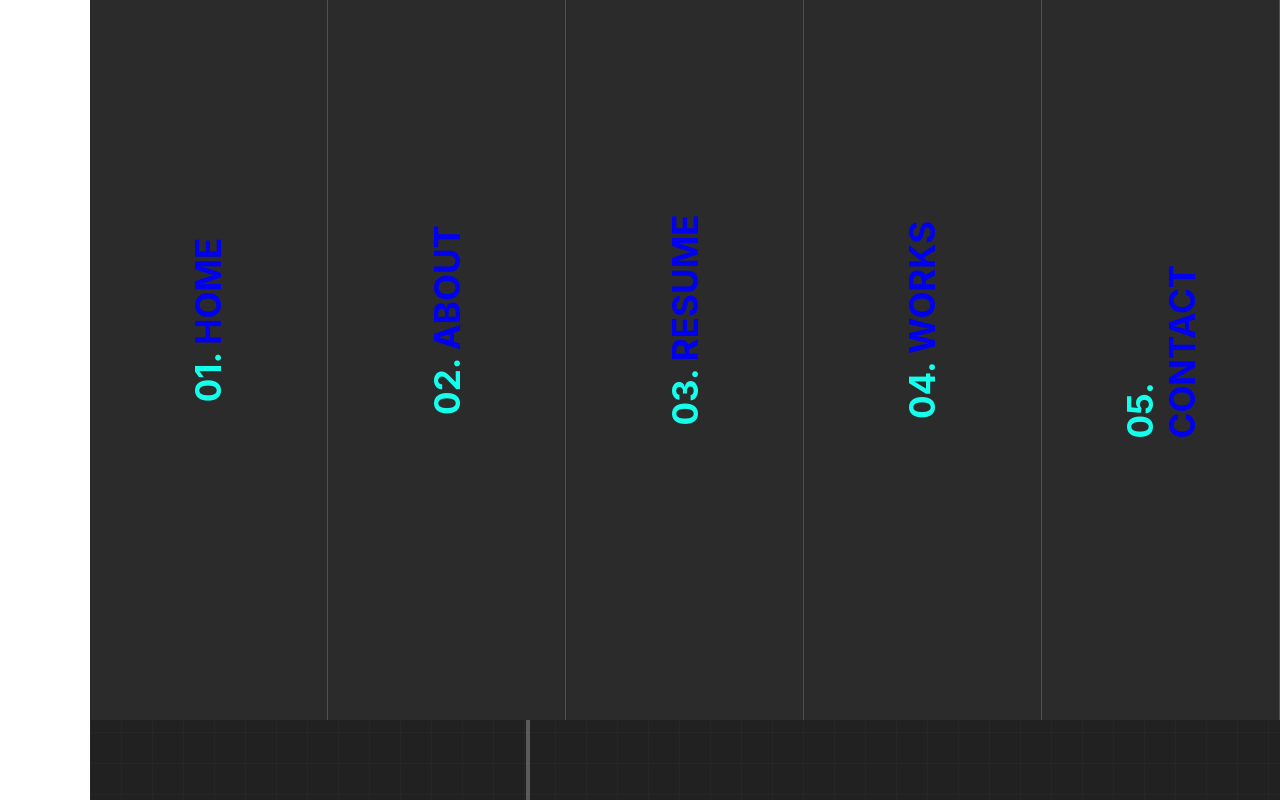
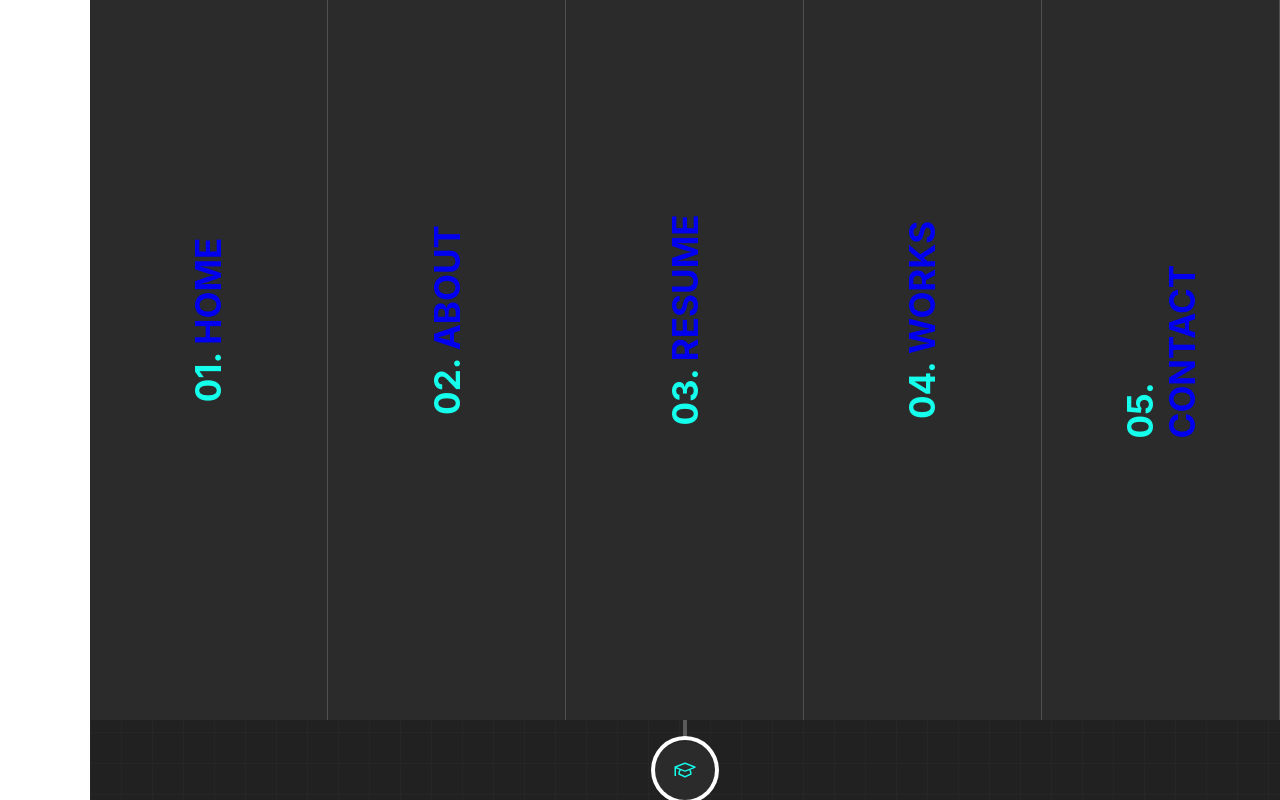
Before and after one commit to tomasleggire/tomasleggire, a React (Create React App) app: page /resume in a window 1280 px wide. Shown: the part 880-1680 px from the top of the page. Built offline with nearby package versions, Linux system fonts and the light colour scheme.

Commit message:
timeline y resume terminado

```diff
--- a/src/containers/Resume.js
+++ b/src/containers/Resume.js
@@ -151,10 +151,12 @@ export default function Resume() {
       <Title title='MY RESUME' subTitle='RESUME' />
       <div className="main-timelines">
         <div className="timeline-edu">
-          <TimeLineExample infoResumeItems={educational} position={'left'}/>
+          <h2 className="time-line-title">Educational Qualification</h2>
+          <TimeLineExample infoResumeItems={educational} position={'left'} icon='educational'/>
         </div>
         <div className="timeline-work">
-          <TimeLineExample infoResumeItems={working} position={'right'}/>
+          <h2 className="time-line-title">Working Experience</h2>
+          <TimeLineExample infoResumeItems={working} position={'right'} icon='working'/>
         </div>
       </div>
     </div>
--- a/src/containers/TimeLineExample.js
+++ b/src/containers/TimeLineExample.js
@@ -6,24 +6,30 @@ import {
 } from "react-vertical-timeline-component";
 import "react-vertical-timeline-component/style.min.css";
 
-function LineExample({ date, title, subtitle, parrafe, position }) {
+import { VscBriefcase } from "react-icons/vsc";
+import { VscMortarBoard } from "react-icons/vsc";
+
+function LineExample({ date, title, subtitle, parrafe, position, icon }) {
   return (
     <VerticalTimelineElement
       className="vertical-timeline-element--work"
       contentStyle={{ background: "#2b2b2b", color: "#fff" }}
       contentArrowStyle={{ borderRight: "7px solid #2b2b2b" }}
       date={date}
-        iconStyle={{ display: "none" }}
+      iconStyle={{ background: "#2b2b2b", color: "#14FFEC" }}
       position={position}
+      icon={icon === "educational" ? <VscMortarBoard /> : < VscBriefcase />}
     >
       <h3 className="vertical-timeline-element-title h3-timeline">{title}</h3>
-        <h4 className="vertical-timeline-element-subtitle h4-timeline">{subtitle}</h4>
+      <h4 className="vertical-timeline-element-subtitle h4-timeline">
+        {subtitle}
+      </h4>
       <p className="p-timeline">{parrafe}</p>
     </VerticalTimelineElement>
-  )
+  );
 }
 
-export default function TimeLineExample({ infoResumeItems, position }) {
+export default function TimeLineExample({ infoResumeItems, position, icon }) {
   return (
     <VerticalTimeline lineColor="rgba(128, 128, 128, 0.603)">
       {infoResumeItems.map((infoResumeItem) => {
@@ -35,8 +41,9 @@ export default function TimeLineExample({ infoResumeItems, position }) {
             subtitle={infoResumeItem.subtitle}
             parrafe={infoResumeItem.parrafe}
             position={position}
+            icon={icon}
           />
-        )
+        );
       })}
     </VerticalTimeline>
   );
--- a/src/styles/Resume.scss
+++ b/src/styles/Resume.scss
@@ -62,24 +62,46 @@ background-color: #212121;
     margin-right: -750px;
 }
 
+.time-line-title {
+    text-align: center;
+    margin-bottom: 15px;
+    color: var(--white);
+    text-decoration: underline var(--medium-blue);
+}
+
 
 @media only screen and (max-width: 1607px) {
     .main-timelines {
-        padding: 0 50px;
+        padding: 0 40px;
         padding-bottom: 80px;
     }
     .timeline-edu {
-        margin-right: -650px;
+        margin-right: -680px;
     }
 }
 
 @media only screen and (max-width: 1465px) {
     .main-timelines {
-        padding: 0 30px;
+        padding: 0 0px;
         padding-bottom: 80px;
     }
     .timeline-edu {
-        margin-right: -500px;
+        margin-right: -700px;
+    }
+}
+
+@media only screen and (max-width: 1405px) {
+    .main-timelines {
+        padding: 0 20px;
+        padding-bottom: 80px;
+        flex-direction: column;
+    }
+    .timeline-edu, .timeline-work {
+        margin-bottom: 30px;
+    }
+    .timeline-edu {
+        margin-right: 0px;
+        order: 2;
     }
 }
 
@@ -102,18 +124,6 @@ background-color: #212121;
         margin-right: -450px;
     }
 }
-@media only screen and (max-width: 1169px) {
-    .main-timelines {
-        padding: 0 20px;
-        padding-bottom: 80px;
-        flex-direction: column;
-    }
-    .timeline-edu {
-        margin-right: 0px;
-    }
-}
-
-
 
 @media only screen and (max-width: 1150px) {
     .main-progress-container {
```
Lines whose indentation alone changed are shown as unchanged.
